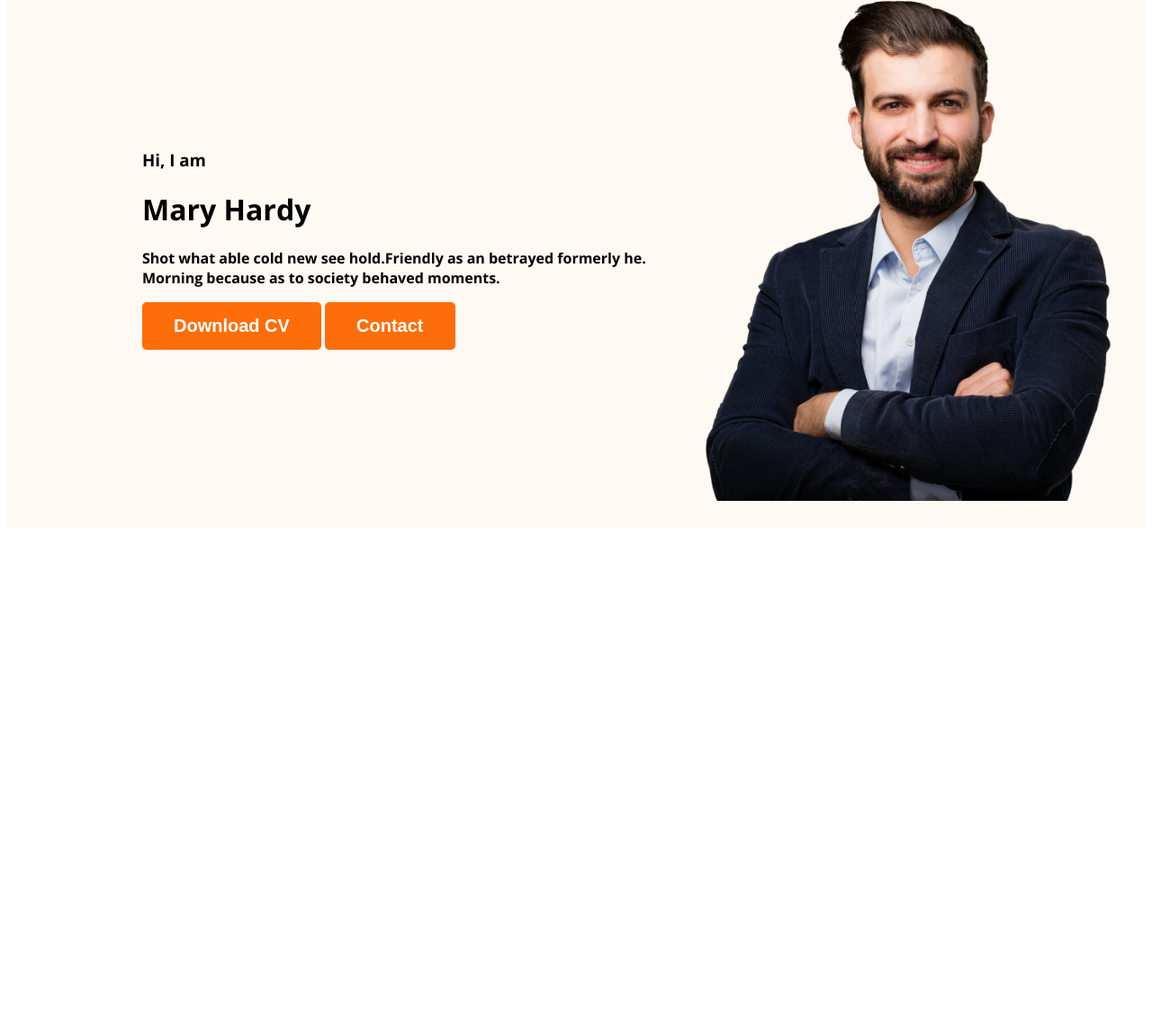
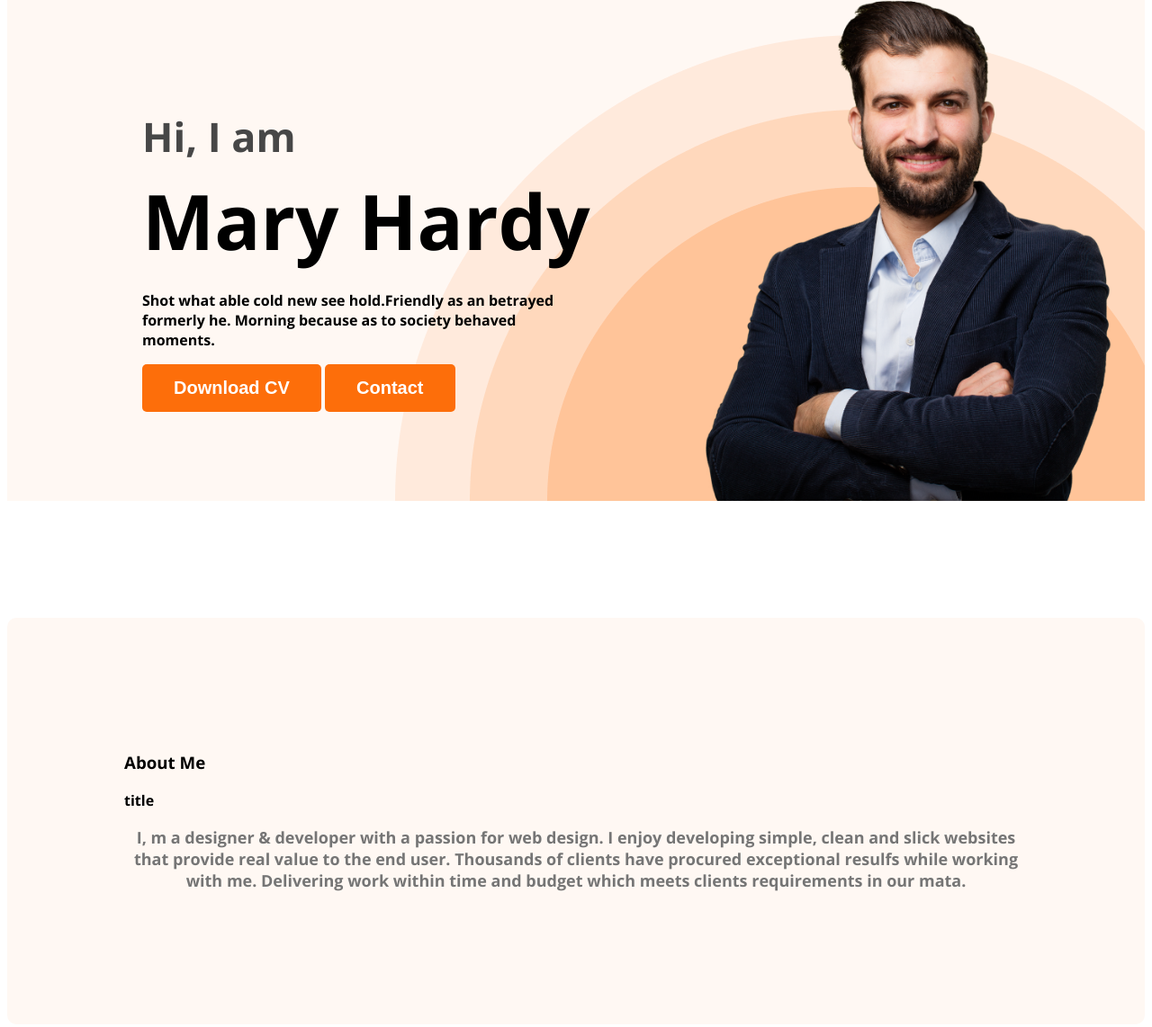
Before and after one commit to AbdurRahim120/Coder-portfulio, a plain HTML site: page index.html in a window 1280 px wide. Shown: the part 211-1353 px from the top of the page at 90% size. Before the commit the page ends 806 px from the top, so only its background shows below. Drawn offline with nearby package versions, Linux system fonts and the light colour scheme.

Commit message:
about section add

```diff
--- a/index.html
+++ b/index.html
@@ -31,7 +31,7 @@
         <div class="banner-content">
           <h3 class="banner-greeting">Hi, I am</h3>
           <h1 class="banner-title">Mary Hardy</h1>
-          <p>
+          <p class="banner-container">
             Shot what able cold new see hold.Friendly as an betrayed formerly he.
             Morning because as to society behaved moments.
           </p>
@@ -41,7 +41,14 @@
         <img class="profile-pic" src="img/hardy.png" alt="" />
       </div>
     </header>
-    <main></main>
+    <main>
+      <section class="about">
+        <h3 class="section-">About Me</h3>title
+        <p class="section-description">
+          I, m a designer & developer with a passion for web design. I enjoy developing simple, clean and slick websites that provide real value to the end user. Thousands of clients have procured exceptional resulfs while working with me. Delivering work within time and budget which meets clients requirements in our mata.
+        </p>
+      </section>
+    </main>
     <footer></footer>
   </body>
 </html>
--- a/style.css
+++ b/style.css
@@ -20,6 +20,19 @@ body {
   font-size: 20px;
   font-weight: 700;
   padding: 15px 35px;
+}
+
+.section-title{
+  color: #181818;
+  text-align: center;
+  font-size: 35px;
+  font-weight: 700;
+}
+
+.section-description{
+  color: #757575;
+  text-align: center;
+  font-size: 18px;
 }
 /* nav related style  */
 nav {
@@ -47,14 +60,44 @@ nav a {
 /* header related styles  */
 .header {
   background-color: #fff8f3;
+  background-image: url('/img/header_bg.png');
+  background-repeat: no-repeat;
+  background-position: bottom right;
 }
 
 .banner {
-  padding: 30px 30px 30px 150px;
+  padding: 30px 30px 0px 150px;
   display: flex;
   align-items: center;
+  justify-content: space-between;
+}
+
+.banner-content{
+  max-width: 500px;
 }
 
 .banner .profile-pic{
   width: 500px;
 }
+
+.banner-greeting{
+font-size: 45px;
+color: #474747;
+margin-bottom: 0;
+}
+.banner-title{
+font-size: 85px;
+font-weight: 700;
+margin-top: 5px;
+margin-bottom: 20px;
+}
+
+/* main start  */
+
+/* about start  */
+.about{
+  padding: 130px;
+  border-radius: 10px;
+  background: #fff8f3;
+  margin: 130px 0;
+}
```
